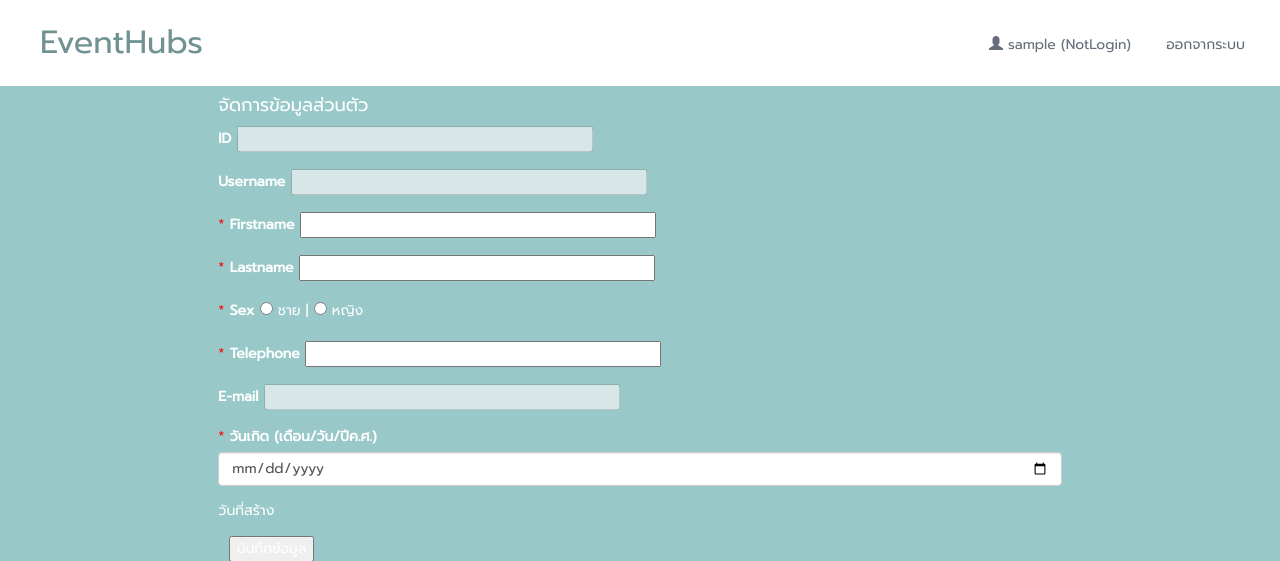
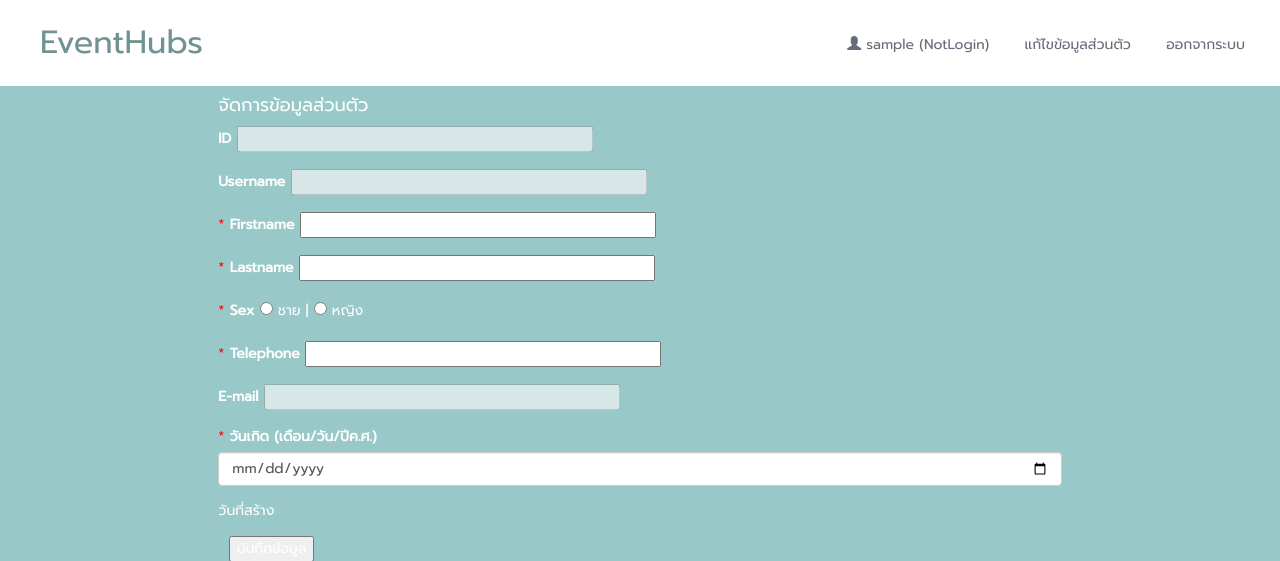
Before and after one commit to Sakchai-Limtsooknirun/EventHubs, a PHP site: page /Edit.php in a window 1280 px wide. Shown: the top 561 px of the page. Run offline with PHP 8.4, Linux system fonts and the light colour scheme; the visitor is signed in with stand-in values (Sample User, id 1); data that the repository does not hold is empty.

Commit message:
ระบบแก้ไขข้อมูลส่วนตัว

```diff
--- a/header.php
+++ b/header.php
@@ -13,6 +13,7 @@ if (empty($_SESSION["Username"])) {
     $username    = $_SESSION["Username"];
     $header_menu = "
 		<li><a href='profile.php'><span class='glyphicon glyphicon-user'></span> $username ($type)</a></li>
+		<li><a href='Edit.php'>แก้ไขข้อมูลส่วนตัว</a></li>
 		<li><a href='logout.php'>ออกจากระบบ</a></li>";
 }
 
```
